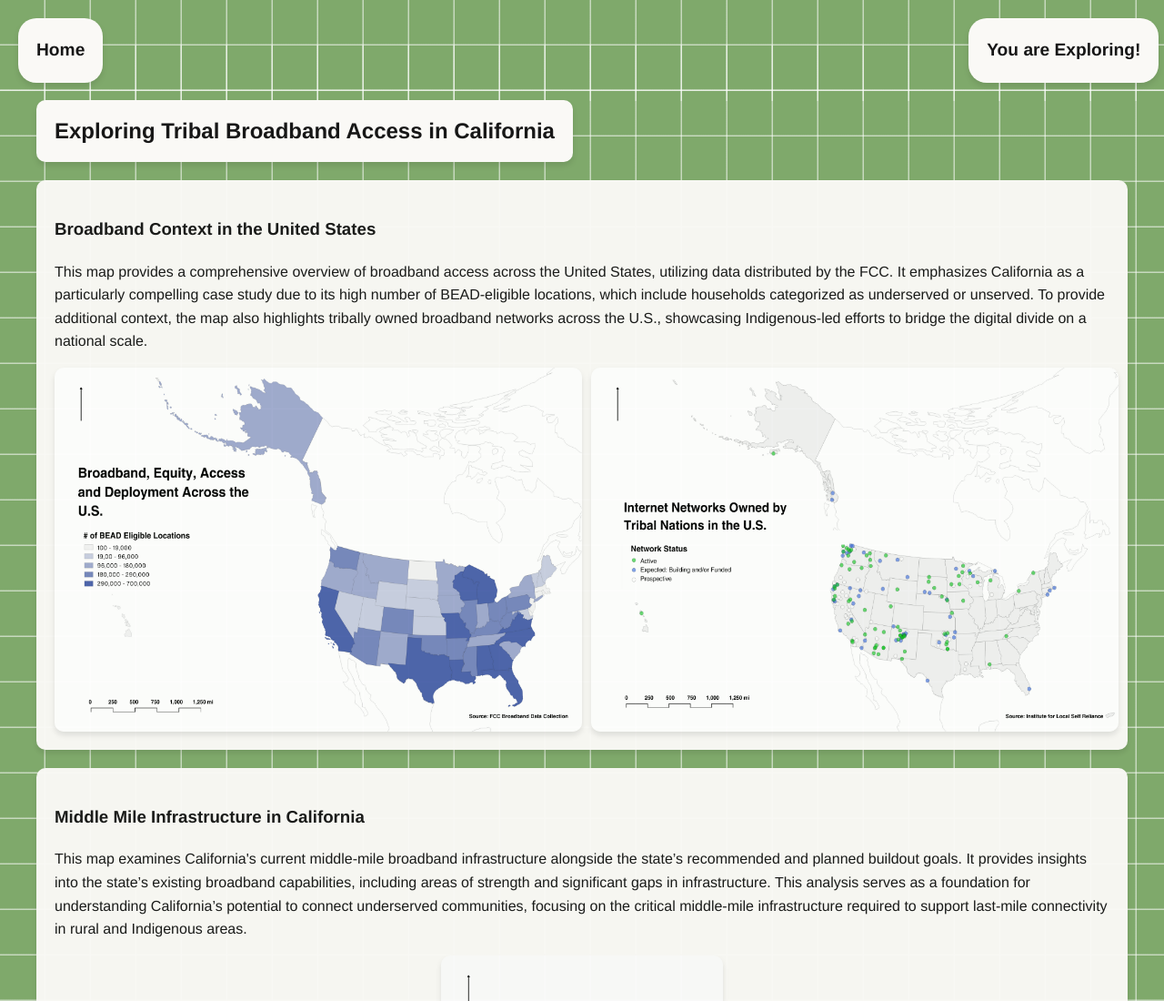
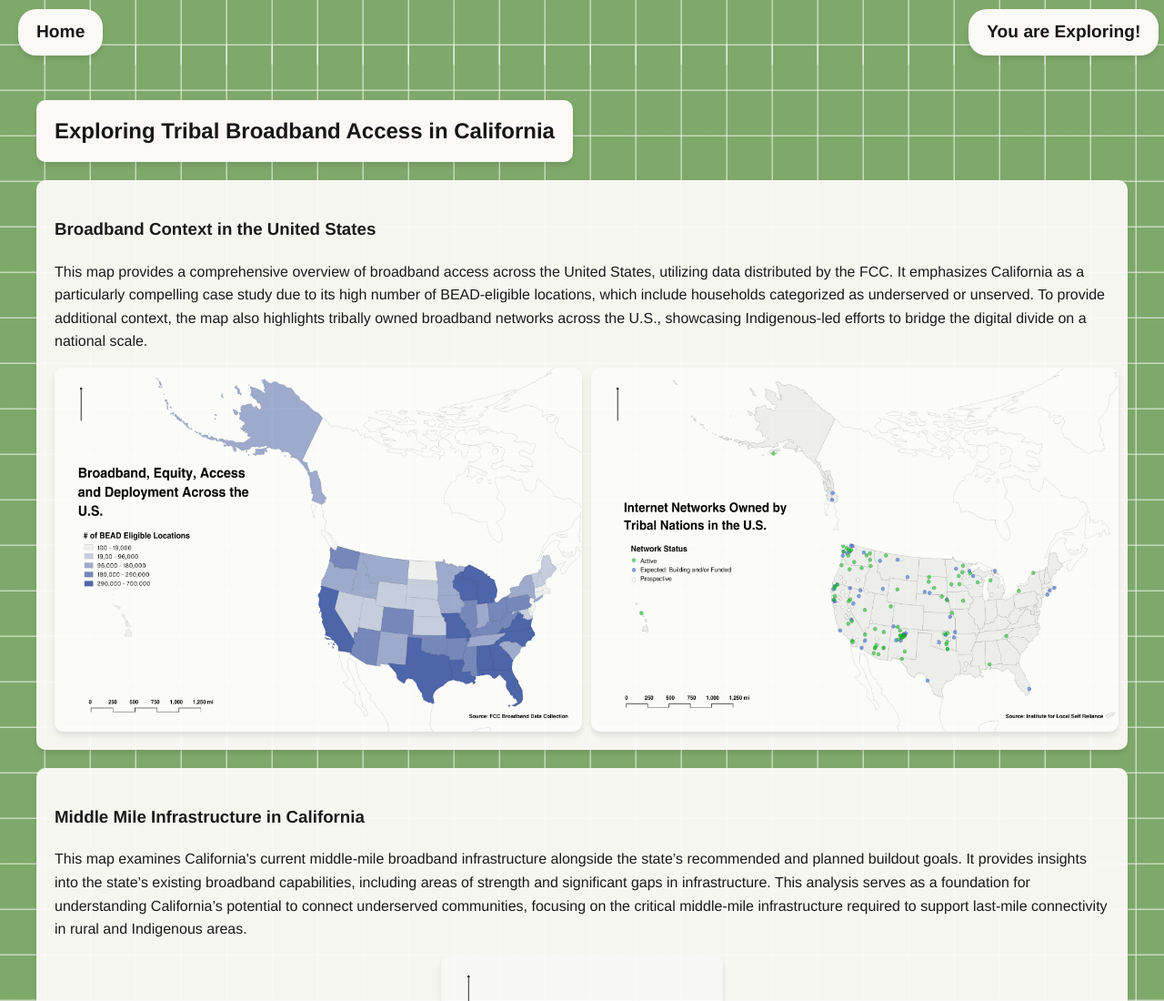
Before and after one commit to sfdduncan/GISFinalAtlas, a plain HTML site: page funwebpage.html in a window 1280 px wide. Shown: the top 1100 px of the page at 91% size. Drawn offline with Linux system fonts and the light colour scheme.

Commit message:
Update funwebpage.html

```diff
--- a/funwebpage.html
+++ b/funwebpage.html
@@ -18,7 +18,7 @@
             justify-content: space-between;
             font-weight: bold;
             align-items: center;
-            padding: 20px 20px;
+            padding: 10px 20px;
             width: 98%;
             position: absolute;
             top: 0;
@@ -32,7 +32,7 @@
         nav a {
             background-color: #faf9f6; /* Off-white bubbles */
             border-radius: 20px;
-            padding: 20px 20px;
+            padding: 10px 20px;
             text-decoration: none;
             color: #171717;
             font-size: 1.2em;
```
